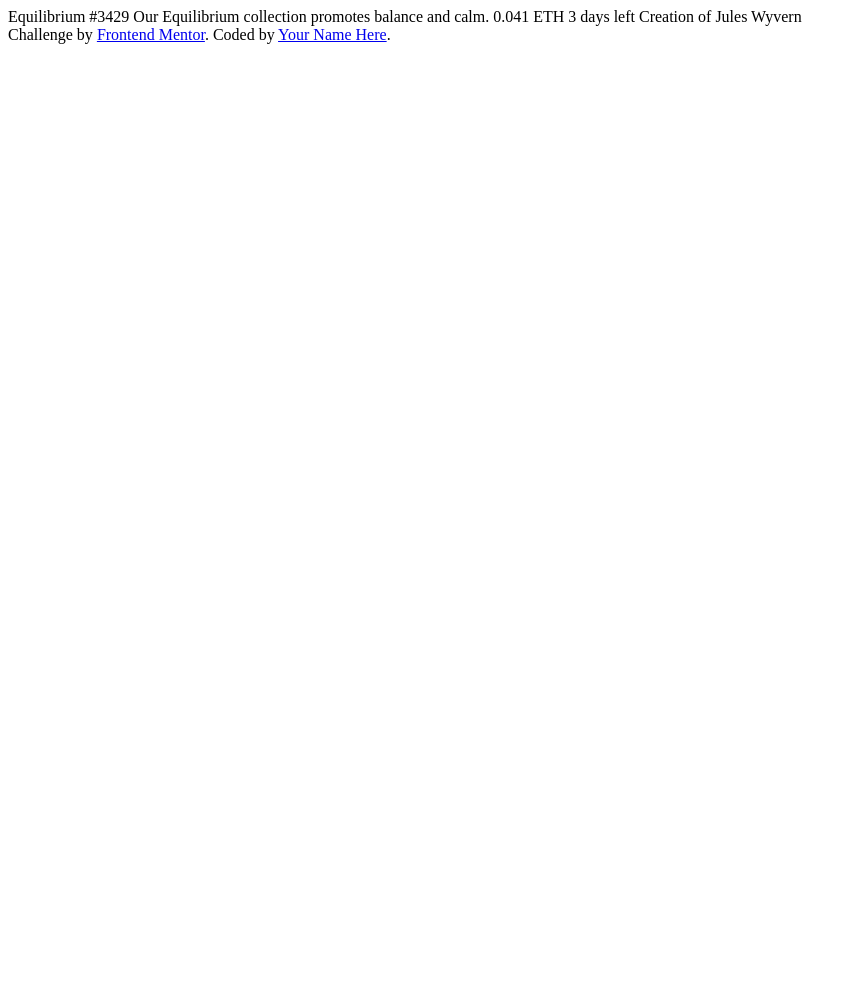
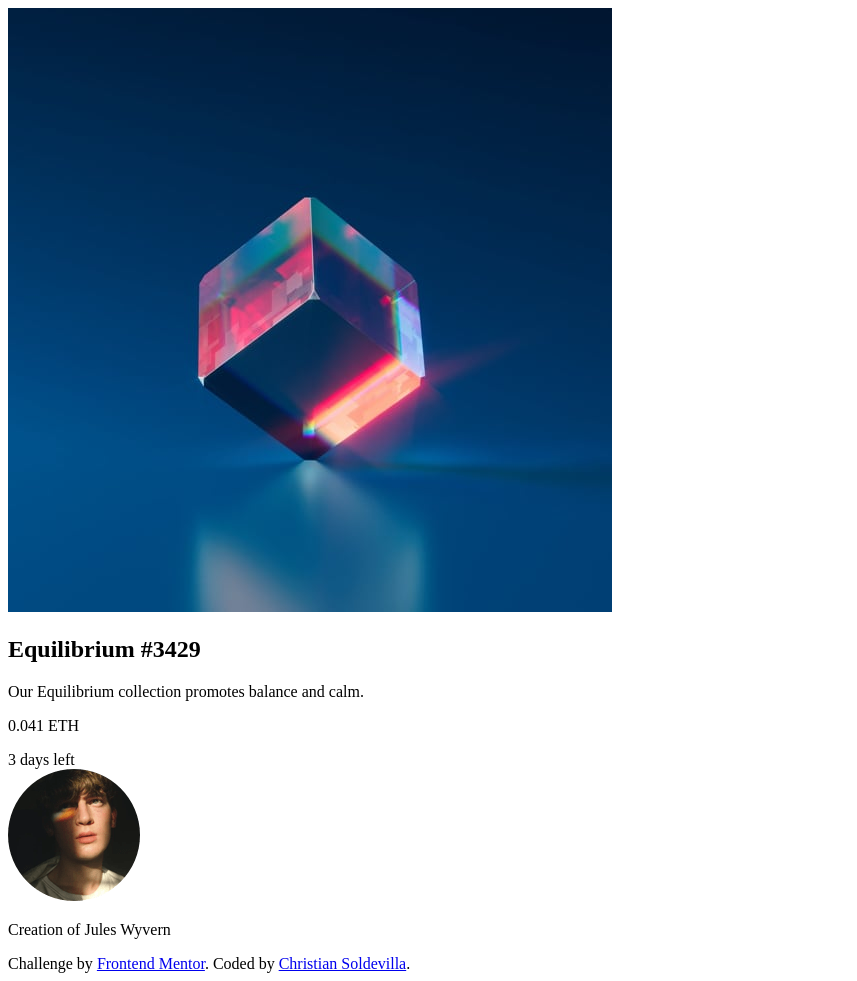
Before and after one commit to soldochris/NFT-preview-card, a plain HTML site: page index.html in a window 1280 px wide. Shown: the whole page, without its empty margins (0-857 px from the left). Before the commit the page ends 800 px from the top, so only its background shows below. Drawn offline with Linux system fonts and the light colour scheme.

Commit message:
basic html structure

```diff
--- a/index.html
+++ b/index.html
@@ -3,25 +3,29 @@
 <head>
   <meta charset="UTF-8">
   <meta name="viewport" content="width=device-width, initial-scale=1.0">
-
   <link rel="icon" type="image/png" sizes="32x32" href="./images/favicon-32x32.png">
-
+  <link rel="stylesheet" href="styles.css">
   <title>Frontend Mentor | NFT preview card component</title>
 </head>
 <body>
+  <main>
+    <img src="./images/image-equilibrium.jpg" alt="image equilibrium">
+    <h2>Equilibrium #3429</h2>
 
-  Equilibrium #3429
-
-  Our Equilibrium collection promotes balance and calm.
-
-  0.041 ETH
-  3 days left
-
-  Creation of Jules Wyvern
+    <p>Our Equilibrium collection promotes balance and calm.</p>
+    <div>
+      <p>0.041 ETH</p>
+      <span>3 days left</span>
+    </div>
+    <div>
+      <img src="./images/image-avatar.png" alt="avatar">
+      <p>Creation of Jules Wyvern</p>
+    </div>
+  </main>
 
   <footer class="attribution">
     Challenge by <a href="https://www.frontendmentor.io?ref=challenge" target="_blank">Frontend Mentor</a>.
-    Coded by <a href="#">Your Name Here</a>.
+    Coded by <a href="https://christiansoldevilla.tech/?i=1">Christian Soldevilla</a>.
   </footer>
 </body>
 </html>
```
